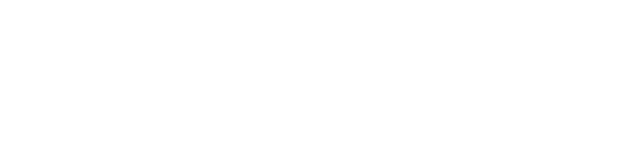
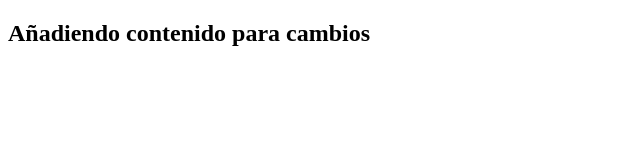
Before and after one commit to kristen291/TestNC, a plain HTML site: page TestNC/index.html in a window 1280 px wide. Shown: the whole page, without its empty margins (0-640 px from the left). Drawn offline with Linux system fonts and the light colour scheme.

Commit message:
segundo commit

```diff
--- a/TestNC/index.html
+++ b/TestNC/index.html
@@ -6,6 +6,7 @@
     <title>Document</title>
 </head>
 <body>
+    <h2>Añadiendo contenido para cambios</h2>
 
 </body>
 </html>
```
